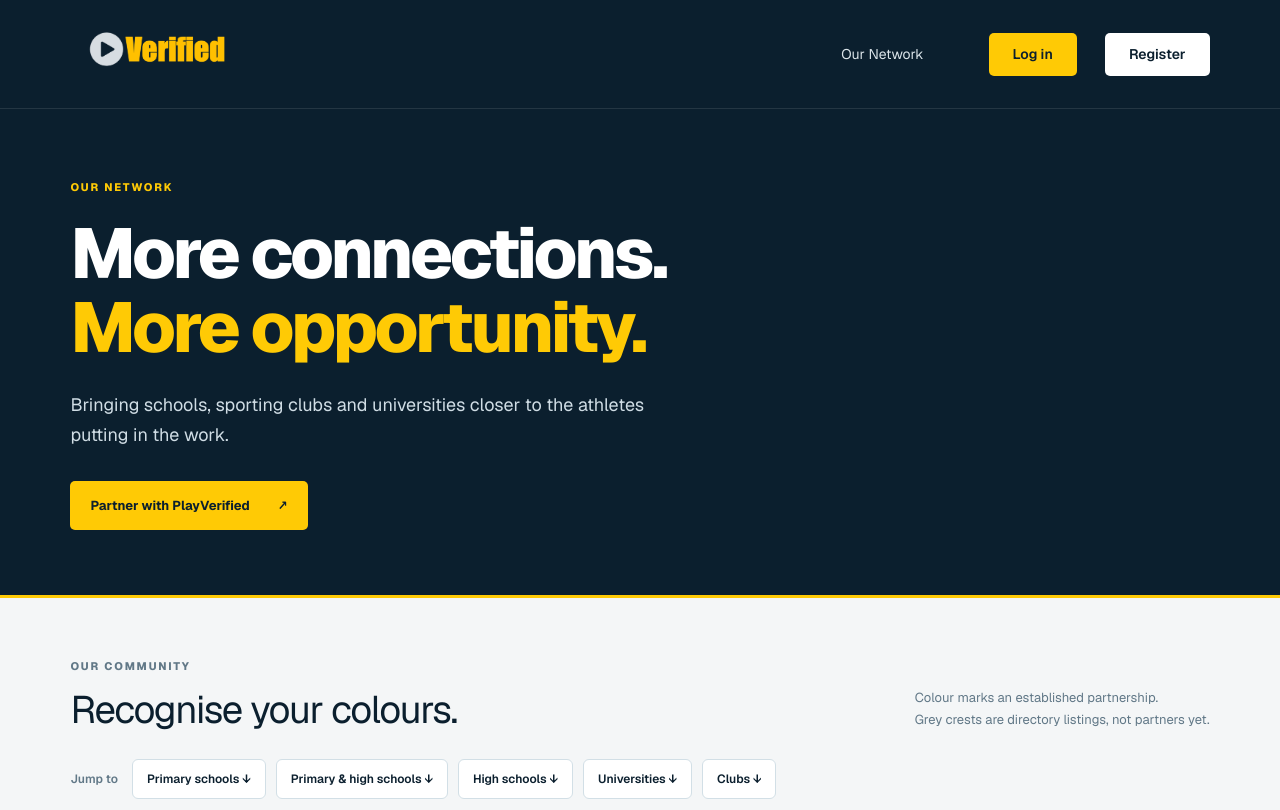
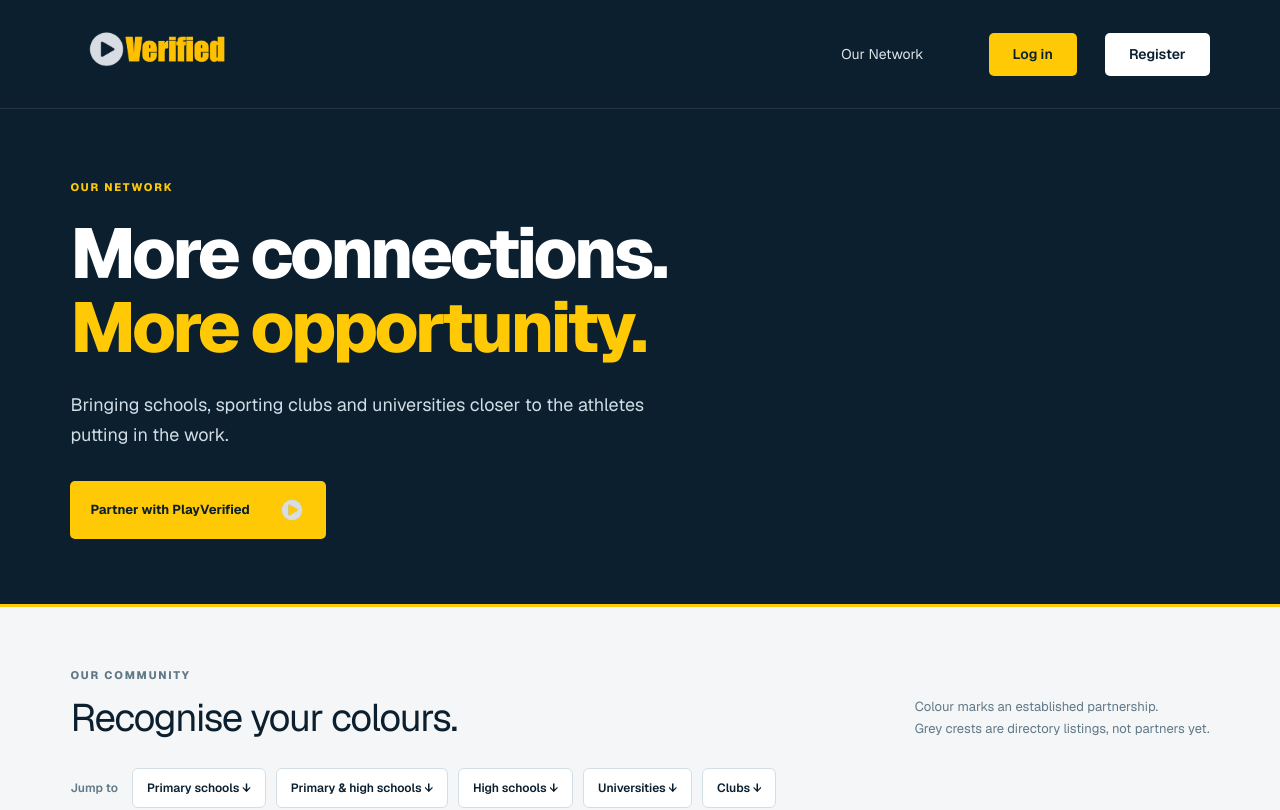
Before and after one commit to izakpm/sport-talent-platform, a Next.js app in the folder frontend/: page /network in a window 1280 px wide. Shown: the top 810 px of the page. Built offline with nearby package versions, Linux system fonts and the light colour scheme.

Commit message:
Use grey PlayVerified icon on network partnership buttons

```diff
--- a/frontend/app/network/network.module.css
+++ b/frontend/app/network/network.module.css
@@ -80,6 +80,12 @@
   font-size: 13px;
   font-weight: 700;
   white-space: nowrap;
+}
+.ctaIcon {
+  width: 28px;
+  height: 28px;
+  flex-shrink: 0;
+  object-fit: contain;
 }
 .directory {
   max-width: 1400px;
--- a/frontend/app/network/page.tsx
+++ b/frontend/app/network/page.tsx
@@ -34,7 +34,15 @@ export default function NetworkPage() {
               href="mailto:info@bulperd.com?subject=PlayVerified%20partnership"
               className={s.cta}
             >
-              Partner with PlayVerified <span aria-hidden="true">↗</span>
+              Partner with PlayVerified{" "}
+              <img
+                src="/apple-touch-icon_grey.png"
+                alt=""
+                aria-hidden="true"
+                width="28"
+                height="28"
+                className={s.ctaIcon}
+              />
             </a>
           </div>
         </section>
@@ -56,7 +64,15 @@ export default function NetworkPage() {
             href="mailto:info@bulperd.com?subject=PlayVerified%20partnership"
             className={s.cta}
           >
-            Let’s talk <span aria-hidden="true">↗</span>
+            Let’s talk{" "}
+            <img
+              src="/apple-touch-icon_grey.png"
+              alt=""
+              aria-hidden="true"
+              width="28"
+              height="28"
+              className={s.ctaIcon}
+            />
           </a>
         </section>
       </main>
```
Also changed, not shown: frontend/public/apple-touch-icon_grey.png (added).
